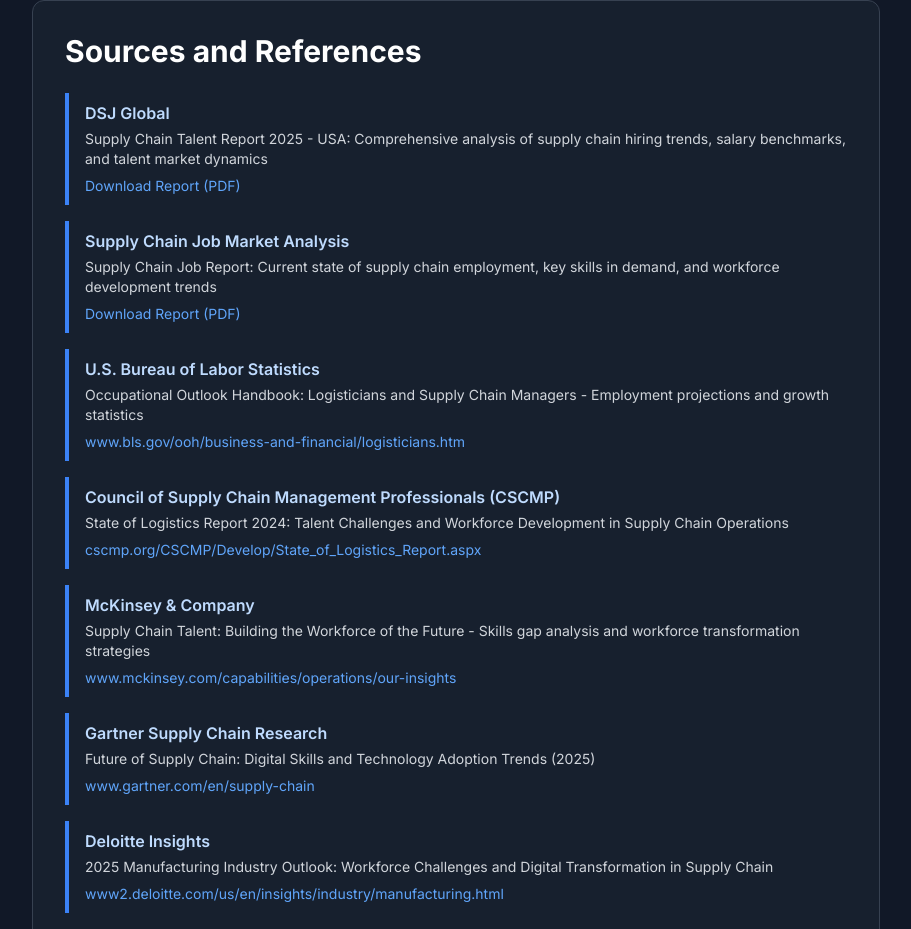
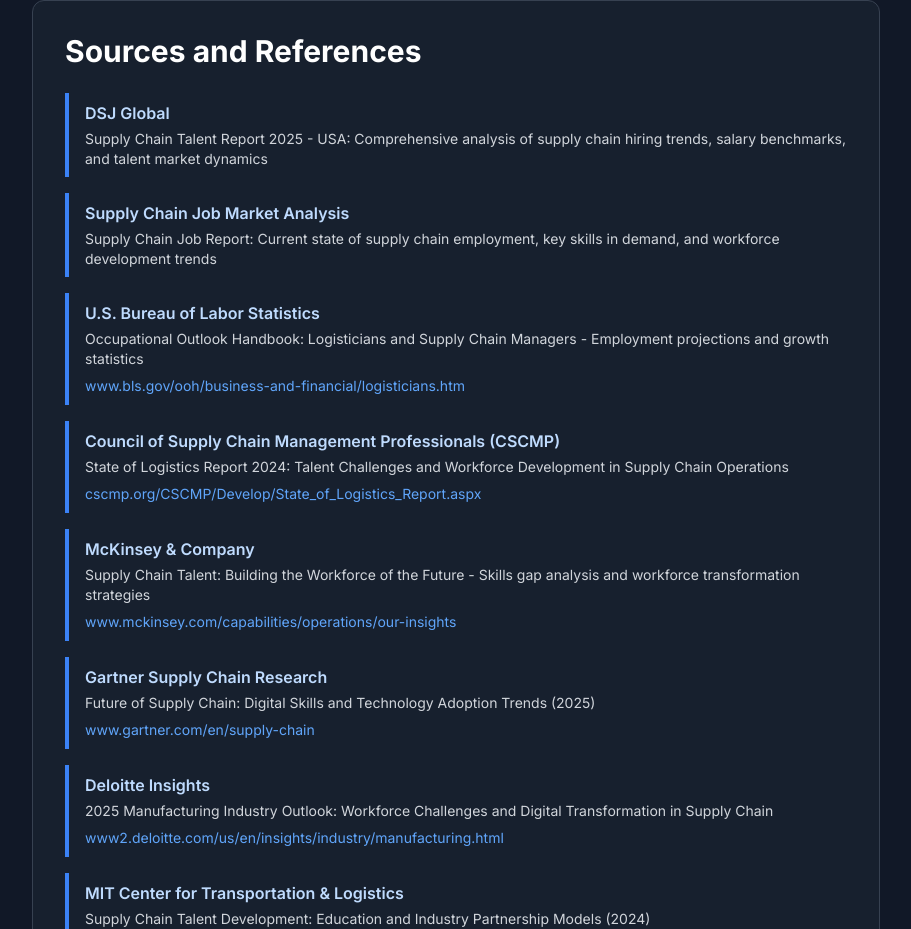
Before and after one commit to gbreier/boston-mfg-website, a Next.js app: page /ai-analysis in a window 1280 px wide. Shown: the part 7588-8517 px from the top of the page, without its empty margins (184-1095 px from the left). Built offline with nearby package versions, Linux system fonts and the light colour scheme.

Commit message:
Remove download links for DSJ Global and Supply Chain Job Report PDFs
Updated sources section to only mention these reports as references without providing direct download access.

```diff
--- a/pages/ai-analysis.js
+++ b/pages/ai-analysis.js
@@ -315,18 +315,12 @@
               <div className="space-y-4 text-gray-300">
                 <div className="border-l-4 border-blue-500 pl-4 py-2">
                   <p className="font-semibold text-blue-200 mb-1">DSJ Global</p>
-                  <p className="text-sm mb-1">Supply Chain Talent Report 2025 - USA: Comprehensive analysis of supply chain hiring trends, salary benchmarks, and talent market dynamics</p>
-                  <a href="/DSJ-Global-Supply-Chain-Talent-Report-2025-USA.pdf" target="_blank" rel="noopener noreferrer" className="text-blue-400 hover:text-blue-300 text-sm">
-                    Download Report (PDF)
-                  </a>
+                  <p className="text-sm">Supply Chain Talent Report 2025 - USA: Comprehensive analysis of supply chain hiring trends, salary benchmarks, and talent market dynamics</p>
                 </div>
 
                 <div className="border-l-4 border-blue-500 pl-4 py-2">
                   <p className="font-semibold text-blue-200 mb-1">Supply Chain Job Market Analysis</p>
-                  <p className="text-sm mb-1">Supply Chain Job Report: Current state of supply chain employment, key skills in demand, and workforce development trends</p>
-                  <a href="/Supply Chain Job Report.pdf" target="_blank" rel="noopener noreferrer" className="text-blue-400 hover:text-blue-300 text-sm">
-                    Download Report (PDF)
-                  </a>
+                  <p className="text-sm">Supply Chain Job Report: Current state of supply chain employment, key skills in demand, and workforce development trends</p>
                 </div>
 
                 <div className="border-l-4 border-blue-500 pl-4 py-2">
```
